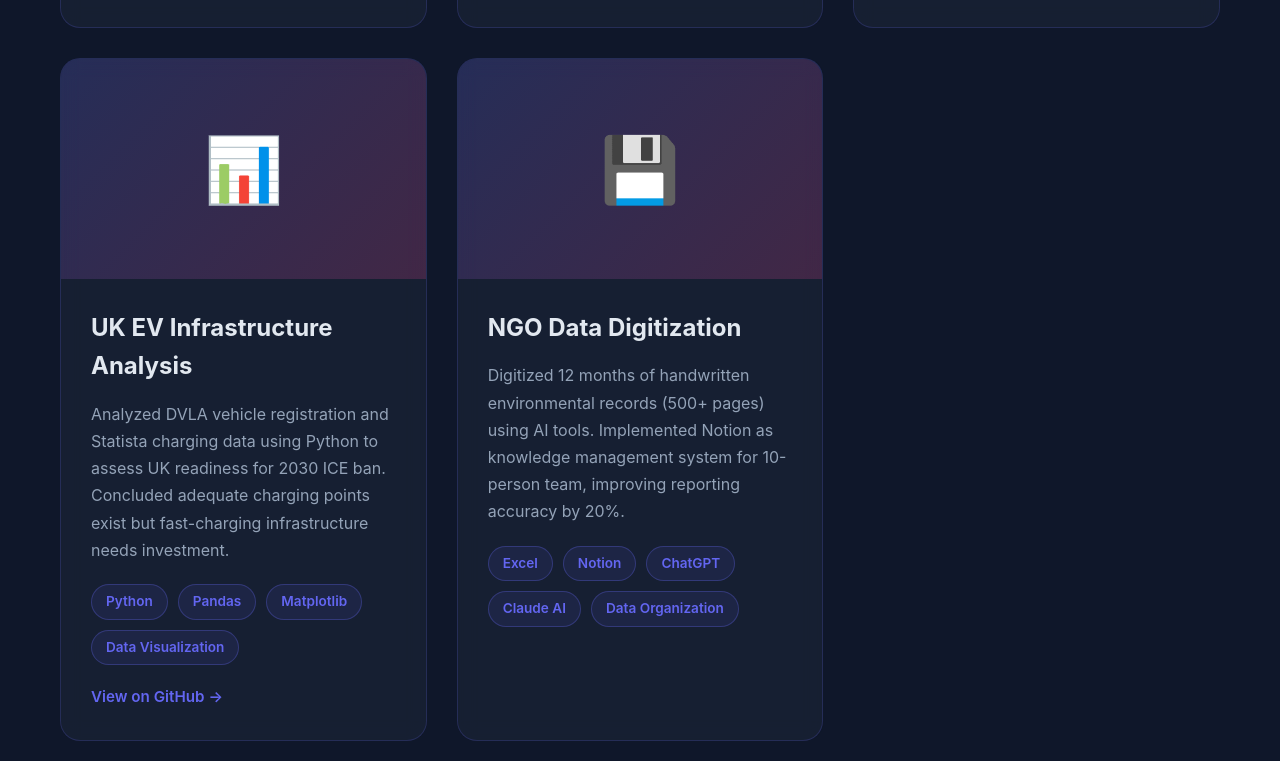
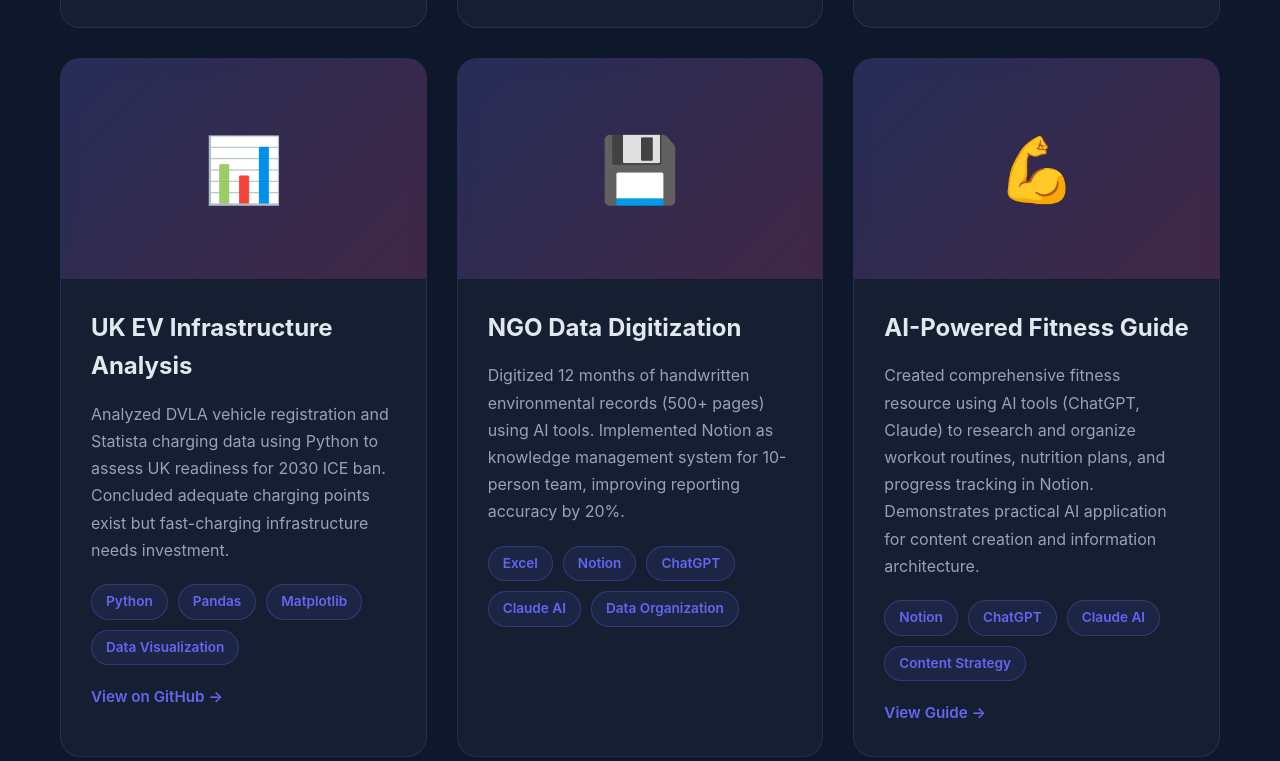
Before and after one commit to RajThakor-rgb/Raj_Thakor_Portfolio, a plain HTML site: page index.html in a window 1280 px wide. Shown: the part 1909-2670 px from the top of the page. Drawn offline with Linux system fonts and the light colour scheme.

Commit message:
Update index.html

```diff
--- a/index.html
+++ b/index.html
@@ -1003,8 +1003,24 @@
                         </div>
                     </div>
                 </div>
+                <div class="project-card">
+                    <div class="project-image">💪</div>
+                    <div class="project-content">
+                        <h3>AI-Powered Fitness Guide</h3>
+                        <p>Created comprehensive fitness resource using AI tools (ChatGPT, Claude) to research and organize workout routines, nutrition plans, and progress tracking in Notion. Demonstrates practical AI application for content creation and information architecture.</p>
+                        <div class="tech-tags">
+                        <span class="tech-tag">Notion</span>
+                        <span class="tech-tag">ChatGPT</span>
+                        <span class="tech-tag">Claude AI</span>
+                        <span class="tech-tag">Content Strategy</span>
+                    </div>
+                    <div class="project-links">
+                        <a href="https://melodic-newt-99a.notion.site/Raj-s-Ultimate-Fitness-Guide-188623a8b0b780649cf2f27f61124229" target="_blank" class="project-link">View Guide →</a>
+                    </div>
+                </div>
             </div>
         </div>
+    </div>
     </section>
 
     <section id="experience">
```
